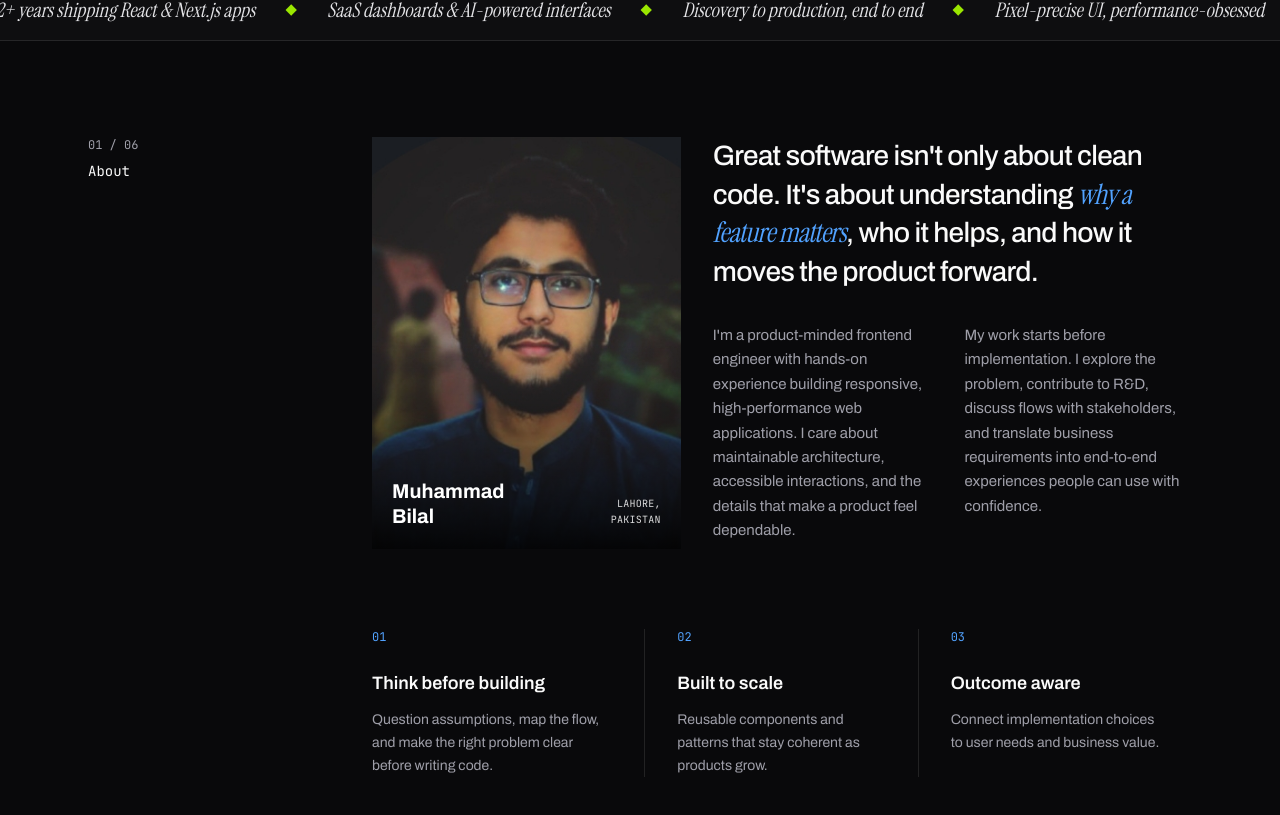
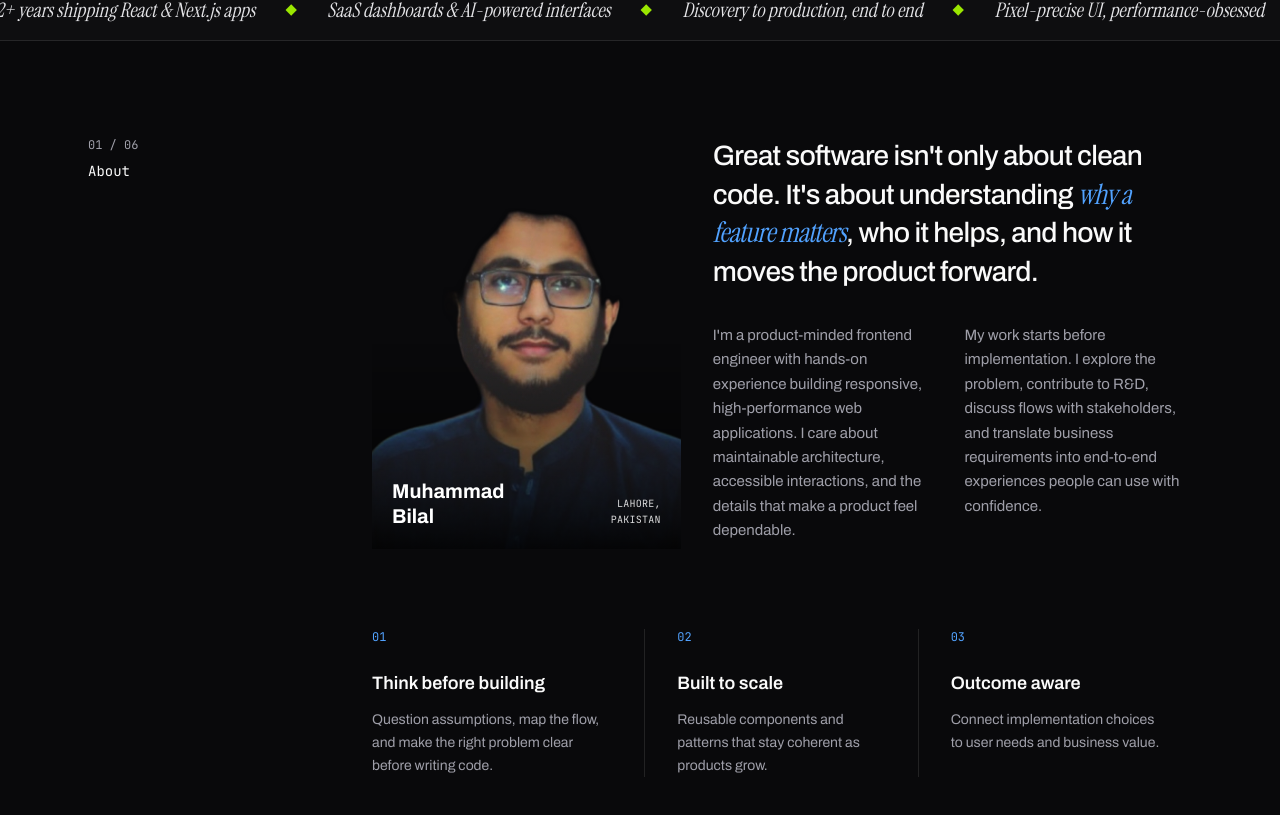
Before and after one commit to Bilal-Khan152/portfolio, a Next.js app: page / in a window 1280 px wide. Shown: the part 975-1790 px from the top of the page. Built offline with nearby package versions, Linux system fonts and the light colour scheme.

Commit message:
About portrait: transparent background cutout (no bg)

```diff
--- a/components/About.jsx
+++ b/components/About.jsx
@@ -36,7 +36,7 @@ export default function About() {
                 <div className="md:col-span-2">
                   <div className="relative overflow-hidden aspect-[3/4]">
                     <img
-                      src="/bilal.jpg"
+                      src="/bilal.png"
                       alt="Muhammad Bilal"
                       className="absolute inset-0 h-full w-full object-cover"
                     />
```
Also changed, not shown: public/bilal.png (added).
